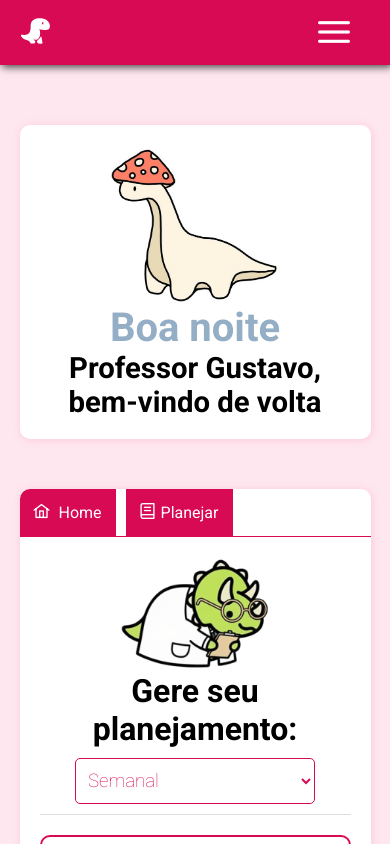
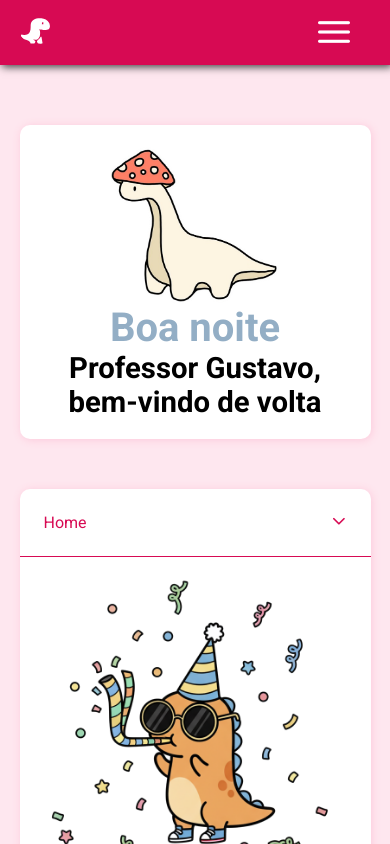
Before and after one commit to GustavoSMelo/planossauro-frontend, a Vue app: page /home in a window 390 px wide. Shown: the top 844 px of the page. Built offline with nearby package versions, Linux system fonts and the light colour scheme.

Commit message:
:lipstick: fixing some UI issues and improving UX for mobile

```diff
--- /dev/null
+++ b/src/interfaces/pageContents.interface.ts
@@ -0,0 +1,5 @@
+interface IPageContent {
+    contents: 'home' | 'planning';
+}
+
+export type { IPageContent };
--- a/src/styles/contents/planningcontent.style.scss
+++ b/src/styles/contents/planningcontent.style.scss
@@ -8,6 +8,7 @@
     }
 
     99% {
+        display: none;
         opacity: .4;
     }
 
@@ -23,8 +24,14 @@
         transform: translateX(-180deg);
     }
 
+    99% {
+        display: none;
+        opacity: .4;
+    }
+
     100% {
         opacity: 1;
+        display: flex;
         transform: translateX(0deg);
     }
 }
@@ -277,11 +284,13 @@ input {
 
                 i.iconUncheck {
                     color: $gray;
+                    margin-right: 7px;
                 }
 
                 i.iconCheck {
                     color: $darkGreen;
                     font-weight: bold;
+                    margin-right: 7px;
                 }
             }
 
@@ -473,36 +482,40 @@ input {
                     width: 100%;
                     overflow-y: hidden;
 
-                    li {
+                    li.mobileDayItemList {
+                        cursor: pointer;
                         border-radius: 0;
                         margin-right: 0;
                         border-bottom: 1px solid $gray;
+                        padding: 10px 20px;
                         animation: 0.4s weekDaysMobileAnimation forwards;
                     }
 
-                    li:nth-child(1) {
+                    li.mobileDayItemList:nth-child(1) {
                         animation: 0.5s weekDaysMobileAnimation forwards;
                     }
 
-                    li:nth-child(2) {
+                    li.mobileDayItemList:nth-child(2) {
                         animation: 0.6s weekDaysMobileAnimation forwards;
                     }
 
-                    li:nth-child(3) {
+                    li.mobileDayItemList:nth-child(3) {
                         animation: 0.7s weekDaysMobileAnimation forwards;
                     }
 
-                    li:nth-child(4) {
+                    li.mobileDayItemList:nth-child(4) {
                         animation: 0.8s weekDaysMobileAnimation forwards;
                     }
 
-                    li:nth-child(5) {
+                    li.mobileDayItemList:nth-child(5) {
                         animation: 1s weekDaysMobileAnimation forwards;
                     }
 
-                    li:last-child {
-                        border-bottom: 0;
+                    li.mobileDaySelected {
+                        background-color: $accentColor;
+                        color: $white;
                     }
+
                 }
             }
 
--- a/src/styles/homepage.style.scss
+++ b/src/styles/homepage.style.scss
@@ -1,5 +1,24 @@
 @charset "UTF-8";
 @import './colors.scss';
+
+@keyframes mobileItemsAnimation {
+    0% {
+        opacity: 0;
+        transform: translateX(-180deg);
+    }
+
+    99% {
+        display: none;
+        opacity: .4;
+    }
+
+    100% {
+        opacity: 1;
+        display: flex;
+        transform: translateX(0deg);
+    }
+}
+
 
 .homePageContainer {
     display: flex;
@@ -56,7 +75,7 @@
         flex-direction: column;
         margin-bottom: 40px;
 
-        ul {
+        ul.tabs {
             list-style: none;
             display: flex;
             width: 100%;
@@ -65,18 +84,104 @@
             li {
                 margin-right: 10px;
                 padding: 14px;
-                background-color: $accentColor;
-                color: #fff;
+                background-color: $white;
+                color: $accentColor;
                 font-size: 12pt;
                 font-weight: 500;
                 cursor: pointer;
+                transition: .4s;
+
                 i.pi {
                     margin-right: 5px
                 }
             }
 
+            li:hover {
+                background-color: $gray;
+                transition: .4s;
+            }
+
+            li.focusContent {
+                background-color: $accentColor;
+                color: $white;
+            }
+
+            li.focusContent:hover {
+                background-color: $accentColorDarker;
+                color: $white;
+            }
+
             li:nth-child(1) {
                 border-top-left-radius: 10px;
+            }
+        }
+
+        div.tabsMobile {
+            list-style: none;
+            display: none;
+            width: 100%;
+            border-bottom: 1px solid $accentColor;
+            flex-direction: column;
+
+            span {
+                display: flex;
+                flex-direction: row;
+                justify-content: space-between;
+                border-top-left-radius: 10px;
+                border-top-right-radius: 10px;
+                padding: 10px;
+
+                h2 {
+                    border-top-left-radius: 10px;
+                    margin-right: 10px;
+                    padding: 14px;
+                    background-color: $white;
+                    color: $accentColor;
+                    font-size: 12pt;
+                    font-weight: 500;
+                    transition: .4s;
+                }
+
+                button {
+                    cursor: pointer;
+                    border-top-right-radius: 10px;
+                    padding: 10px 15px 10px 60px;
+                    background-color: $white;
+                    color: $accentColor;
+                }
+            }
+
+            ul.tabsContentMobile {
+                list-style-type: none;
+
+                li {
+                    width: 100%;
+                    text-align: left;
+                    padding: 20px 20px;
+                    background-color: $white;
+                    color: $accentColor;
+                    font-weight: 500;
+                    border-bottom: 1px solid $accentColor;
+                }
+
+                li:first-child {
+                    border-top: 1px solid $accentColor;
+                    animation: mobileItemsAnimation forwards 0.2s;
+                }
+
+                li:nth-child(2) {
+                    animation: mobileItemsAnimation forwards 0.4s;
+                }
+
+                li:last-child {
+                    border-bottom: 0;
+                }
+
+
+                li.focusContent {
+                    background-color: $accentColor;
+                    color: $white;
+                }
             }
         }
 
@@ -88,8 +193,24 @@
 
 @media screen and (max-width: 600px) {
     .homePageContainer {
-        .welcomeContainer, .tabsContentContainer {
+
+        .welcomeContainer,
+        .tabsContentContainer {
             width: 90%;
+        }
+
+        .tabsContentContainer {
+            ul.tabs {
+                display: none;
+
+                span {
+                    border-top-left-radius: 10px;
+                }
+            }
+
+            div.tabsMobile {
+                display: flex;
+            }
         }
     }
 }
--- a/src/views/HomePage.vue
+++ b/src/views/HomePage.vue
@@ -1,9 +1,34 @@
 <script setup lang="ts">
+
 import '../styles/homepage.style.scss';
 import Navbar from '../components/navbar/Navbar.vue';
 import HomeContent from './contents/HomeContent.vue';
 import PlanningContent from './contents/PlanningContent.vue';
-import PreviewDocs from '../components/previewDocs/PreviewDocs.vue';
+import { ref } from 'vue';
+import type { IPageContent } from '../interfaces/pageContents.interface';
+
+const currentContent = ref<IPageContent['contents']>('home');
+const showContentMobile = ref(false);
+
+const handleChangeCurrentContent = (newContent: IPageContent['contents']) => {
+    showContentMobile.value = false;
+    currentContent.value = newContent;
+};
+
+const handleChangeShowContentMobile = (show: boolean) => {
+    showContentMobile.value = show;
+};
+
+const handleTranslateToMobileContent = () => {
+    switch (currentContent.value) {
+        case "home":
+            return 'Home';
+        case 'planning':
+            return 'Planejar';
+        default:
+            return 'Home';
+    }
+};
 
 const hourTime = new Date().getHours();
 </script>
@@ -25,12 +50,43 @@ const hourTime = new Date().getHours();
 
         <div class="tabsContentContainer">
             <ul class="tabs">
-                <li class="home" id="homeTab"><i class="pi pi-home"></i> Home</li>
-                <li class="" id="planTab"><i class="pi pi-book"></i>Planejar</li>
+                <li :class="currentContent === 'home' ? 'focusContent' : ''" id="homeTab"
+                    @click="handleChangeCurrentContent('home')">
+                    <i class="pi pi-home"></i>
+                    Home
+                </li>
+                <li :class="currentContent === 'planning' ? 'focusContent' : ''" id="planTab"
+                    @click="handleChangeCurrentContent('planning')">
+                    <i class="pi pi-book"></i>
+                    Planejar
+                </li>
             </ul>
 
+            <div class="tabsMobile">
+                <span>
+                    <h2>{{ handleTranslateToMobileContent() }}</h2>
+
+                    <button v-if="showContentMobile === false" type="button"
+                        @click="handleChangeShowContentMobile(true)">
+                        <i class="pi pi-chevron-down"></i>
+                    </button>
+                    <button v-if="showContentMobile === true" type="button"
+                        @click="handleChangeShowContentMobile(false)">
+                        <i class="pi pi-chevron-up"></i>
+                    </button>
+                </span>
+                <ul v-if="showContentMobile" class="tabsContentMobile">
+                    <li :class="currentContent === 'home' ? 'focusContent' : ''" id="homeTab"
+                        @click="handleChangeCurrentContent('home')"> <i class="pi pi-home"></i> Home</li>
+                    <li :class="currentContent === 'planning' ? 'focusContent' : ''" id="planTab"
+                        @click="handleChangeCurrentContent('planning')"> <i class="pi pi-book"></i>
+                        Planejar</li>
+                </ul>
+            </div>
+
             <div class="tabsContent">
-                <PlanningContent />
+                <HomeContent v-if="currentContent === 'home'" />
+                <PlanningContent v-else-if="currentContent === 'planning'" />
             </div>
         </div>
     </main>
```
Also changed, not shown: src/views/contents/PlanningContent.vue (+11 -10 lines).
